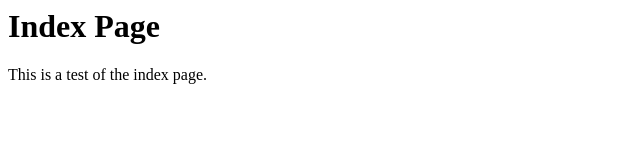
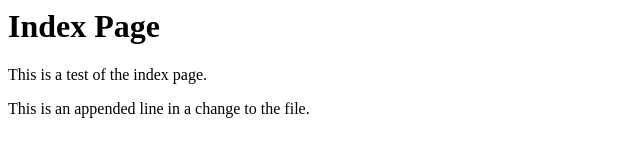
Before and after one commit to Guerino1/newGitTest, a plain HTML site: page index.html in a window 1280 px wide. Shown: the whole page, without its empty margins (0-640 px from the left). Drawn offline with Linux system fonts and the light colour scheme.

Commit message:
Added a new line to the index.html file.

```diff
--- a/index.html
+++ b/index.html
@@ -4,5 +4,6 @@
   <body>
     <h1>Index Page</h1>
     <p>This is a test of the index page.</p>
+    <p>This is an appended line in a change to the file.</p>
   <body>
 </html>
```
